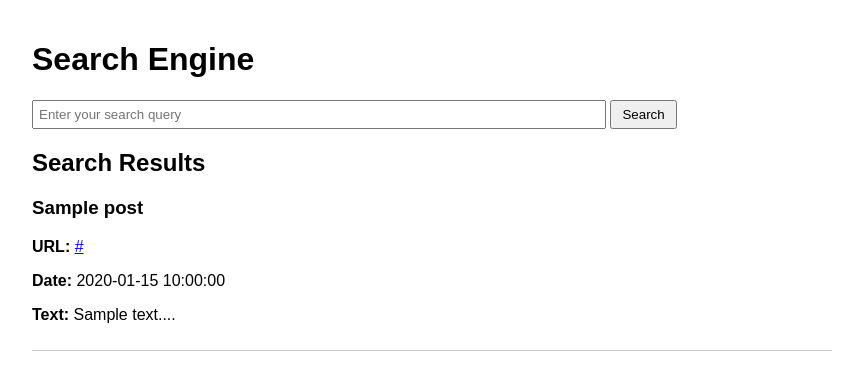
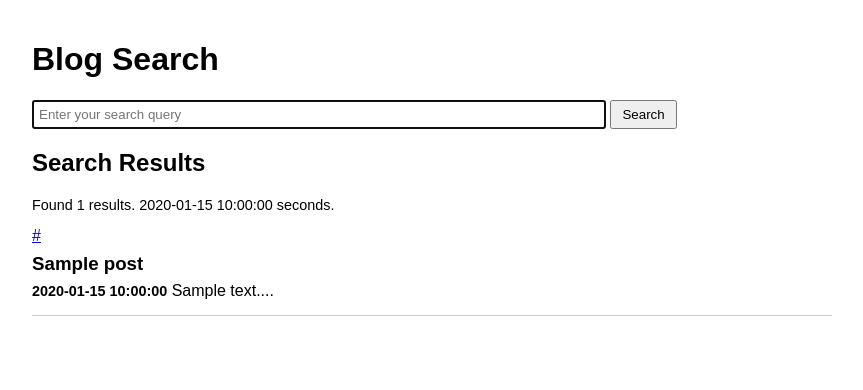
Before and after one commit to sawatkins/blog-search, a FastAPI app: template web-scraper/templates/index.html in a window 1280 px wide. Shown: the top 390 px of the page, without its empty margins (208-1071 px from the left). Run offline with FastAPI, Linux system fonts and the light colour scheme; the template is opened without the code that fills it: most values are stand-ins (such as "Sample title", 1, 10 or a date in 2020); parts of the project's set-up code (start-up, migrations or seed data) failed here and were passed over.

Commit message:
frontend styling changes

```diff
--- a/web-scraper/search_engine.py
+++ b/web-scraper/search_engine.py
@@ -8,6 +8,7 @@ class SearchEngine:
     def __init__(self, db_name='pages.db'):
         self.db_name = db_name
         self.posts = self.load_posts_from_db()
+        self.posts_size = len(self.posts)
         self.index = defaultdict(dict)
         self.doc_lengths = {}
         self.avg_doc_length = 0
--- a/web-scraper/server.py
+++ b/web-scraper/server.py
@@ -2,6 +2,7 @@ from fastapi import FastAPI, Request, Form
 from fastapi.templating import Jinja2Templates
 from fastapi.responses import HTMLResponse
 from search_engine import SearchEngine
+import time
 
 app = FastAPI()
 templates = Jinja2Templates(directory="templates")
@@ -9,12 +10,17 @@ search_engine = SearchEngine()
 
 @app.get("/", response_class=HTMLResponse)
 async def home(request: Request):
-    return templates.TemplateResponse("index.html", {"request": request, "results": None})
+    return templates.TemplateResponse("index.html", {"request": request, "results": None, "posts_size": search_engine.posts_size})
 
 @app.post("/", response_class=HTMLResponse)
 async def search(request: Request, query: str = Form(...)):
+    if not query.strip():
+        return templates.TemplateResponse("index.html", {"request": request, "results": None, "query": "", "error": "Please enter a search query."})
+
+    start_time = time.time()
     results = search_engine.search(query)
-    return templates.TemplateResponse("index.html", {"request": request, "results": results, "query": query})
+    end_time = time.time()
+    return templates.TemplateResponse("index.html", {"request": request, "results": results, "query": query, "time": round(end_time - start_time, 2)})
 
 if __name__ == "__main__":
     import uvicorn
--- a/web-scraper/templates/index.html
+++ b/web-scraper/templates/index.html
@@ -3,7 +3,7 @@
 <head>
     <meta charset="UTF-8">
     <meta name="viewport" content="width=device-width, initial-scale=1.0">
-    <title>Search Engine</title>
+    <title>Blog Search</title>
     <link rel="preconnect" href="https://fonts.googleapis.com">
     <link rel="preconnect" href="https://fonts.gstatic.com" crossorigin>
     <link href="https://fonts.googleapis.com/css2?family=Ubuntu:ital,wght@0,300;0,400;0,500;0,700;1,300;1,400;1,500;1,700&display=swap" rel="stylesheet">
@@ -12,30 +12,36 @@
         form { margin-bottom: 20px; }
         input[type="text"] { width: 70%; padding: 5px; }
         input[type="submit"] { padding: 5px 10px; }
-        .result { margin-bottom: 20px; border-bottom: 1px solid #ccc; padding-bottom: 10px; }
+        .result { margin-bottom: 15px; border-bottom: 1px solid #ccc; padding-bottom: 7.5px; }
+        .result h3 { margin: 7.5px 0; }
+        .result p { margin: 7.5px 0; }
     </style>
 </head>
 <body>
-    <h1>Search Engine</h1>
+    <h1><a href="/" style="text-decoration: none; color: inherit;">Blog Search</a></h1>
     <form method="post">
-        <input type="text" name="query" placeholder="Enter your search query" value="{{ query or '' }}">
+        <input type="text" name="query" placeholder="Enter your search query" autofocus autocomplete="off" autocapitalize="off" value="{{ query or '' }}" >
         <input type="submit" value="Search">
     </form>
 
     {% if results is not none %}
         <h2>Search Results</h2>
         {% if results %}
+            <p style="font-size: 0.9rem;">Found {{ results|length }} results. {{ time }} seconds.</p>
             {% for post in results[:5] %}
                 <div class="result">
-                    <h3>{{ post.title }}</h3>
-                    <p><strong>URL:</strong> <a href="{{ post.url }}" target="_blank">{{ post.url }}</a></p>
-                    <p><strong>Date:</strong> {{ post.date }}</p>
-                    <p><strong>Text:</strong> {{ post.text[:100] }}...</p>
+                    <p><a href="{{ post.url }}" target="_blank">{{ post.url }}</a></p>
+                    <h3>{{ post.title[:90] }}</h3>
+                    <p><strong style="font-size: 0.9rem;">{{ post.date }}</strong> {{ post.text[:150] }}...</p>
                 </div>
             {% endfor %}
         {% else %}
             <p>No results found.</p>
         {% endif %}
+    {% else %}
+        <h2>About</h2>
+        <p>Blog search is a search engine that focuses on indexing personal blogs mainly in English.</p>
+        <p>It is a personal project of mine. It currently indexes <strong>{{ posts_size }}</strong> pages.</p>
     {% endif %}
 </body>
 </html>
```
